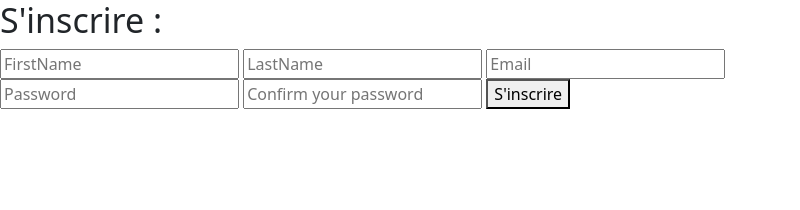
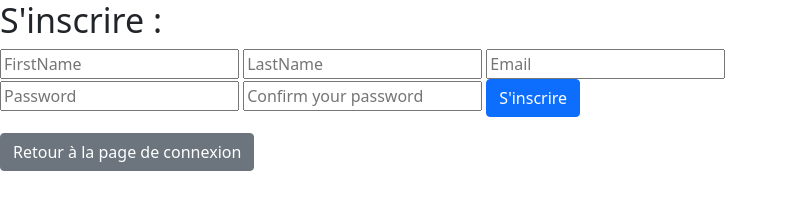
Before and after one commit to Ustalioth/Projet-Tutor-Electron, an Electron app: page html/inscription.html in a window 800 px wide. Drawn offline with nearby package versions, Linux system fonts and the light colour scheme.

Commit message:
ajout bouton retour page de connexion

```diff
--- a/html/inscription.html
+++ b/html/inscription.html
@@ -25,9 +25,16 @@
         placeholder="Confirm your password"
       />
 
-      <button id="submitButton" type="submit">S'inscrire</button>
-      <p class="error" id="errorMessage"></p>
+      <button class="btn btn-primary" id="submitButton" type="submit">
+        S'inscrire
+      </button>
     </form>
+    <p class="error" id="errorMessage"></p>
+
+    <a class="btn btn-secondary" href="../html/connexion.html"
+      >Retour à la page de connexion</a
+    >
+
     <script type="module" src="../tools.js"></script>
     <script type="module" src="../js/inscription.js"></script>
   </body>
--- a/js/inscription.js
+++ b/js/inscription.js
@@ -51,7 +51,7 @@ form.addEventListener("submit", function (e) {
         password: password.value,
       },
       redirect
-    ).catch((error) => (errorMessageDOM.innerHTML = "Identifiants invalides"));
+    ).catch((error) => (errorMessageDOM.innerHTML = error));
   }
 });
 
```
